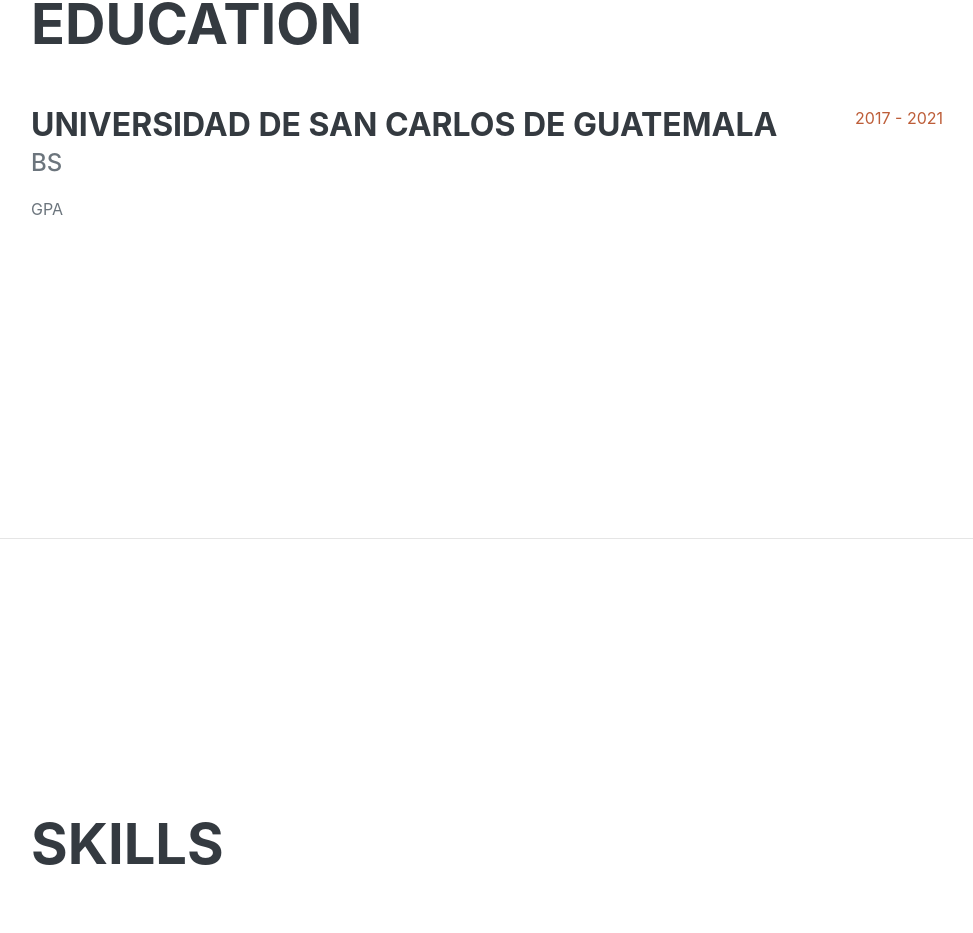
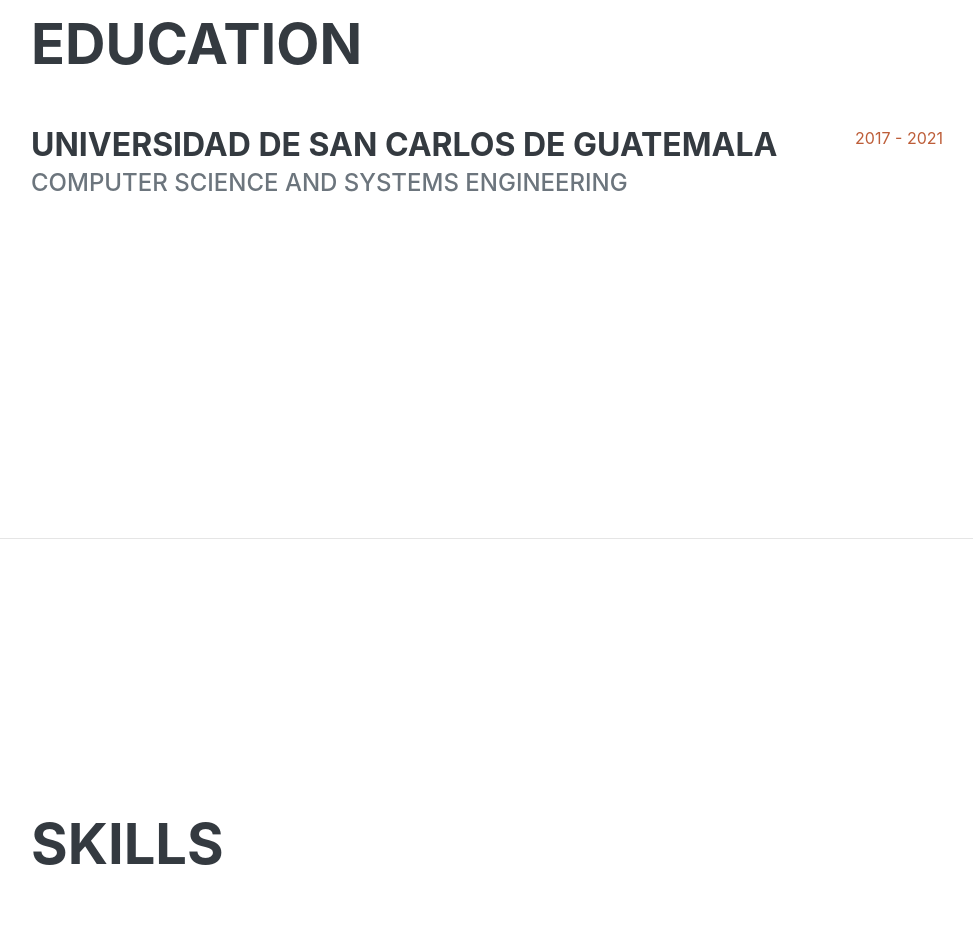
Before and after one commit to ronald1512/portafolio, a React (Create React App) app: page / in a window 1280 px wide. Shown: the part 1864-2797 px from the top of the page, without its empty margins (289-1262 px from the left). Built offline with nearby package versions, Linux system fonts and the light colour scheme; a web font is replaced by a local one.

Commit message:
Update Education

```diff
--- a/src/Components/Education.js
+++ b/src/Components/Education.js
@@ -18,7 +18,6 @@
                                 <div className="resume-content">
                                     <h3 className="mb-0">{data.university}</h3>
                                     <div className="subheading mb-3">{data.degree}</div>
-                                    <p>{data.gpa}</p>
                                 </div>
                                 <div className="resume-date text-md-right">
                                     <span className="text-primary">{data.fromDate} - {data.toDate}</span>
--- a/src/profileData.json
+++ b/src/profileData.json
@@ -28,8 +28,7 @@
 	],
 	"education": [{
 			"university": "Universidad de San Carlos de Guatemala",
-			"degree": "BS",
-			"gpa": "GPA",
+			"degree": "Computer Science and Systems Engineering",
 			"fromDate": "2017",
 			"toDate": "2021"
 		}
```
